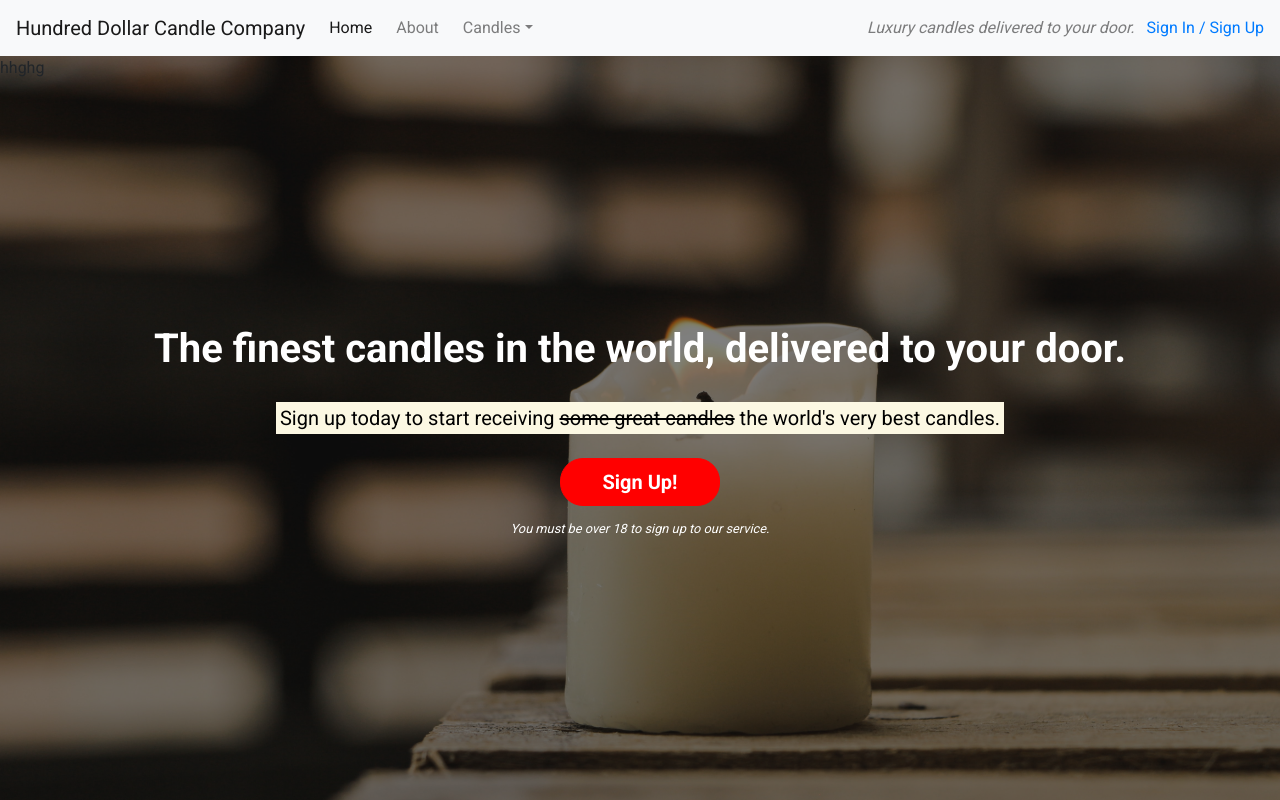
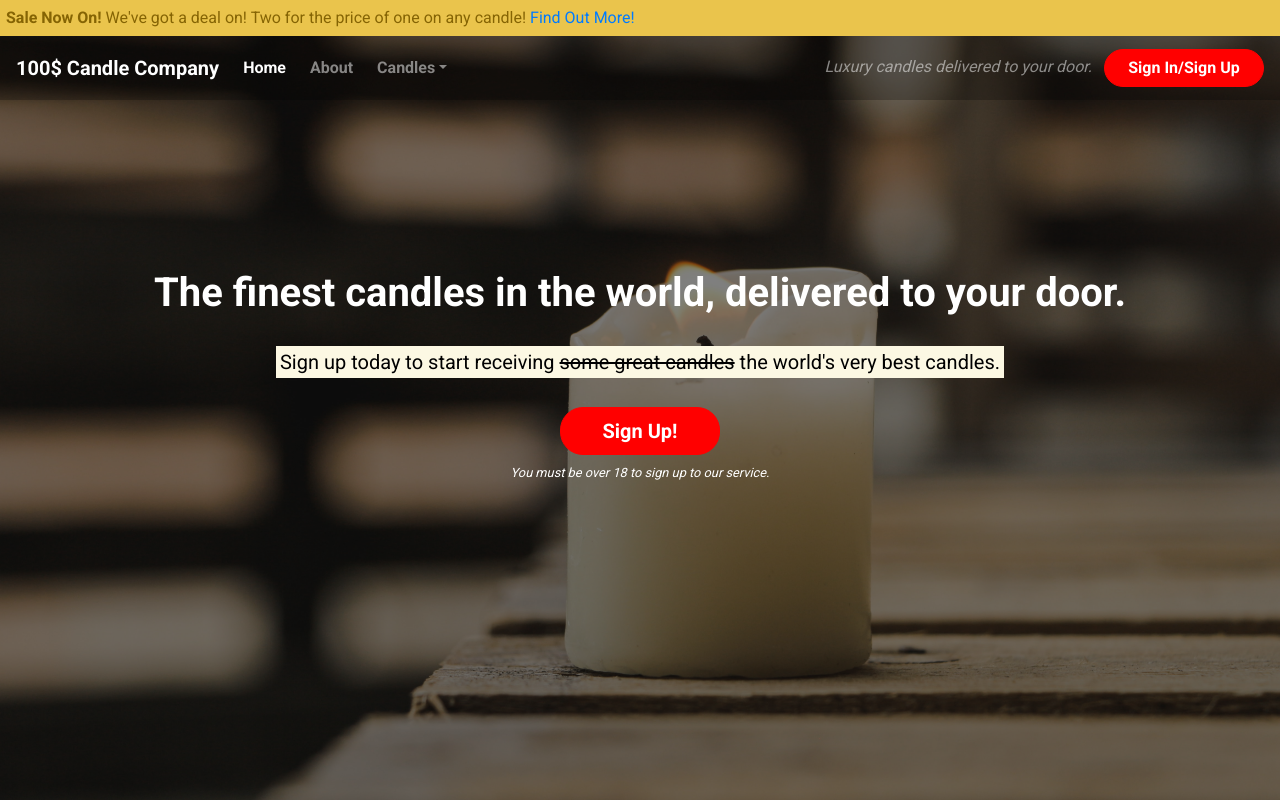
Before and after one commit to willslater99/Bootstrap-Code-Institute-Template, a plain HTML site: page index.html in a window 1280 px wide. Shown: the top 800 px of the page. Drawn offline with nearby package versions, Linux system fonts and the light colour scheme.

Commit message:
updated navbar and alert

```diff
--- a/css/style.css
+++ b/css/style.css
@@ -6,7 +6,18 @@ html,body{
 margin:0;
 }
 
-.alert-container {}
+.alert-container .col-12 {
+    padding-left: 0;
+    padding-right: 0;
+}
+
+.site-wide-alert {
+    border-radius: 0;
+    margin-bottom: 0;
+    padding: 5px;
+    background-color: #eac44c;
+    border-color: #eac44c;
+}
 
 .callout-container {
     height: 100vh;
@@ -39,6 +50,35 @@ margin:0;
 
 .monthly-favourites-container {}
 
+/* navbar*/
+
+.navalert-container {
+    position: absolute;
+    top: 0;
+    left: 0;
+    padding-left: 0;
+    padding-right: 0;
+    z-index: 1;
+}
+
+.navbar {
+    margin-bottom: 0;
+    border: 0;
+    width: 100%;
+     background-color: rgba(0,0,0,.25);
+}
+
+.navbar .navbar-toggler {
+    border: 0;
+}
+
+.navbar-brand {
+    font-weight: bold;
+}
+
+.navbar .navbar-nav a {
+    font-weight: bold;
+}
 /*jumbotron*/
 
 .jumbotron {
@@ -67,7 +107,8 @@ margin:0;
     font-weight: bold;
     border-radius: 23px;
     width: 160px;
-    margin-bottom: 10px;
+    margin-bottom: 5px;
+    margin-top: 5px;
 }
 
 .btn-red {
--- a/index.html
+++ b/index.html
@@ -11,8 +11,21 @@
     <link rel="stylesheet" href="css/style.css" type="text/css" />
 </head>
 <body>
-    <nav class="navbar navbar-light bg-light navbar-expand-sm">
-        <a href="index.html" class="navbar-brand">Hundred Dollar Candle Company</a>
+     <!--navbar & alert-->
+    <div class="container-fluid navalert-container">
+        <div class="container-fluid alert-container">
+            <div class="row d-none d-sm-block">
+                <div class="col-12">
+                    <div class="site-wide-alert alert alert-warning">
+                        <strong>Sale Now On!</strong> We've got a deal on! Two for the price of one on any candle!
+                        <a href="">Find Out More!</a>
+                    </div>
+                </div>
+            </div>
+        </div>
+
+        <nav class="navbar navbar-dark navbar-expand-sm">
+            <a href="index.html" class="navbar-brand">100$ Candle Company</a>
 
             <button class="navbar-toggler ml-auto" type="button" data-toggle="collapse" data-target="#navbarNavDropdown" aria-controls="navbarNavDropdown" aria-expanded="false" aria-label="Toggle navigation">
             <span class="navbar-toggler-icon"></span></button>
@@ -35,26 +48,15 @@
 
             <div class="d-none d-md-block">
                 <p class="navbar-text my-auto mr-2"><i>Luxury candles delivered to your door.</i></p>
-            <a href="/login">Sign In / Sign Up</a>
+                <a href="/login" class="btn btn-cta btn-red">Sign In/Sign Up</a>
             </div>
         </nav>
-
-    <!--alert-->
-    <!-- <div class="container alert.container">
-        <div class="row d-none d-sm-block">
-            <div class="col-12">
-                <div class="alert alert-warning">
-                    <strong>Sale Now On!</strong> We've got a deal on! Two for the price of one on any candle!
-                    <a href="">Find Out More!</a>
     </div>
-            </div>
-        </div>
-    </div> -->
-    <!--/alert-->
+    <!--/navbar & alert-->
 
     <!--Callout-->
     <div class="container-fluid callout-container">
-        <div class="opaque-overlay">hhghg</div>
+        <div class="opaque-overlay"></div>
         <div class="row">
             <div class="col-12">
                 <section class="callout jumbotron text-center">
```
Lines whose indentation alone changed are shown as unchanged.
